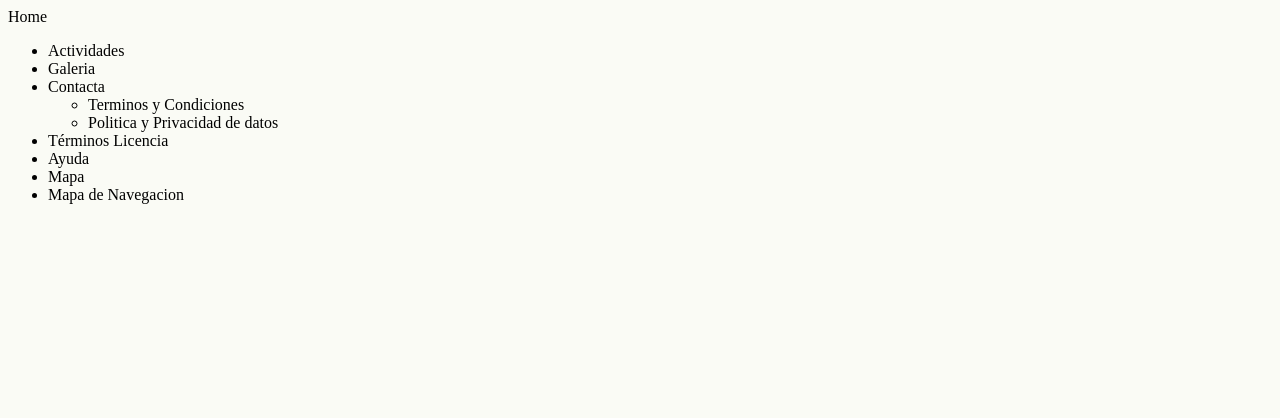
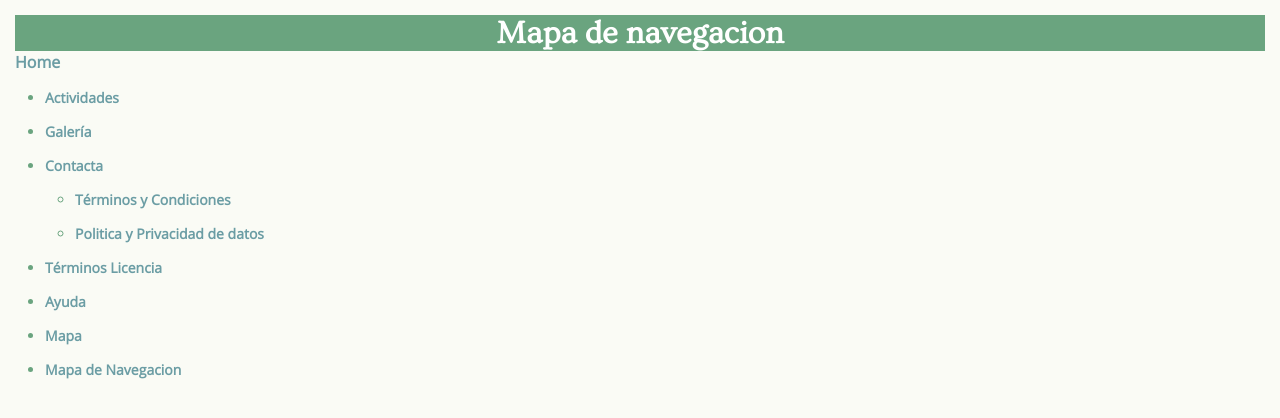
Before and after one commit to Itadaki/Hipica, a plain HTML site: page public_html/mapa_navegacion.html in a window 1280 px wide. Drawn offline with Linux system fonts and the light colour scheme.

Commit message:
Sangriado mapa navegacion
estilo mapa navegacion

```diff
--- a/public_html/css/style.css
+++ b/public_html/css/style.css
@@ -1,5 +1,5 @@
 /*
-Autor = Alejandro Montoya - Cristian Castaño - Diego Rodríguez
+Autor = Alejandro Montoya - Cristian CastaÃ±o - Diego RodrÃ­guez
 Fecha = 10-dic-2014
 Licencia = gpl30
 Version = 2.0
@@ -7,7 +7,7 @@ Descripcion = Estilos comunes a todas las paginas
 */
 
 /*
-Copyright (C) 2014 Diego Rodríguez Suárez-Bustillo
+Copyright (C) 2014 Diego RodrÃ­guez SuÃ¡rez-Bustillo
 
 This program is free software: you can redistribute it and/or modify
 it under the terms of the GNU General Public License as published by
@@ -38,7 +38,7 @@ along with this program.  If not, see <http://www.gnu.org/licenses/>.
 }
 
 /*Estilos generales*/
-*{margin:0;padding:0;}
+*{margin:0; padding:0;}
 body{
     font-family: OpenSans;
 }
--- a/public_html/mapa_navegacion.html
+++ b/public_html/mapa_navegacion.html
@@ -29,33 +29,60 @@ along with this program.  If not, see <http://www.gnu.org/licenses/>.
         <title>Mapa de Navegacion</title>
         <meta charset="UTF-8">
         <meta name="viewport" content="width=device-width, initial-scale=1.0">
+       <link href="css/style.css" rel="stylesheet" />
         <style>
+
+
             body{
-            background: #fafbf5;}
+                  margin:15px;
+                background: #fafbf5;
+                color: #6aa47f;}
+
             ul{
+                 margin:15px;
+                padding:0px;
+                font-size:16px;
+            }
 
+            li{
+                    margin:15px;
+                padding:0px;
+
+                font-size:14px;
             }
-            li{
-
+                      a{
+    text-decoration: none;
+    font-weight: bold;
+    color: #6B9DA4;
+}
+            header{
+                background: #6aa47f;
+                color:white;
+                text-align: center;
             }
 
         </style>
+        <script type="text/javascript" src="js/script.js"></script>
+
     </head>
     <body>
-        Home<ul>
+        <header><h1>Mapa de navegacion</h1></header>
+    <main>
+        <a href="index.html">Home</a><ul>
 
-            <li>Actividades</li>
-            <li> Galeria</li>
-            <li>Contacta
+            <li><a href="catalogo.html" title="Catálogo">Actividades</a></li>
+            <li> <a href="galeria.html" title="Galería">Galería</a></li>
+            <li><a href="formulario.html" title="Contacta">Contacta</a>
                 <ul>
-                    <li>Terminos y Condiciones</li>
-                    <li>Politica y Privacidad de datos</li>
+                    <li><a href="#" title="Terminos Licencia" onClick="verTerminos()">Términos y Condiciones </a></li>
+                    <li><a href="#" title="Terminos Licencia" onClick="verPolitica()">Politica y Privacidad de datos</a></li>
                 </ul></li>
 
-            <li>Términos Licencia</li>
-            <li>Ayuda</li>
-            <li>Mapa</li>
-            <li>Mapa de Navegacion</li>
+            <li><a href="#" title="Terminos Licencia" onClick="verTerminos()">Términos Licencia</a></li>
+            <li><a href="#" title="Terminos Licencia" onClick="ayuda()">Ayuda</a></li>
+            <li><a href="donde_estamos.html" title="Mapa">Mapa</a></li>
+            <li><a href="mapa_navegacion.html" title="Mapa de Navegacion">Mapa de Navegacion</a></li>
         </ul>
+        </main>
     </body>
 </html>
```
Also changed, not shown: public_html/index.html (+1 -1 lines).
